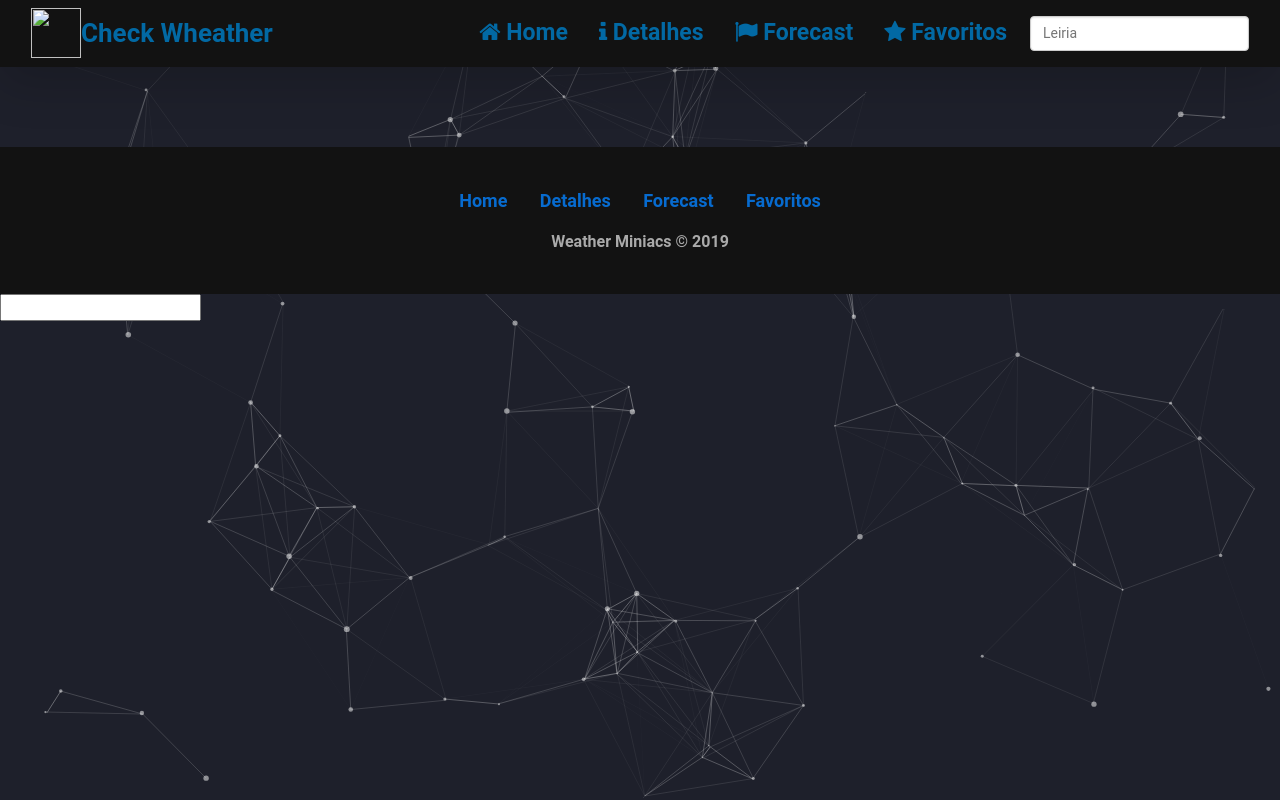
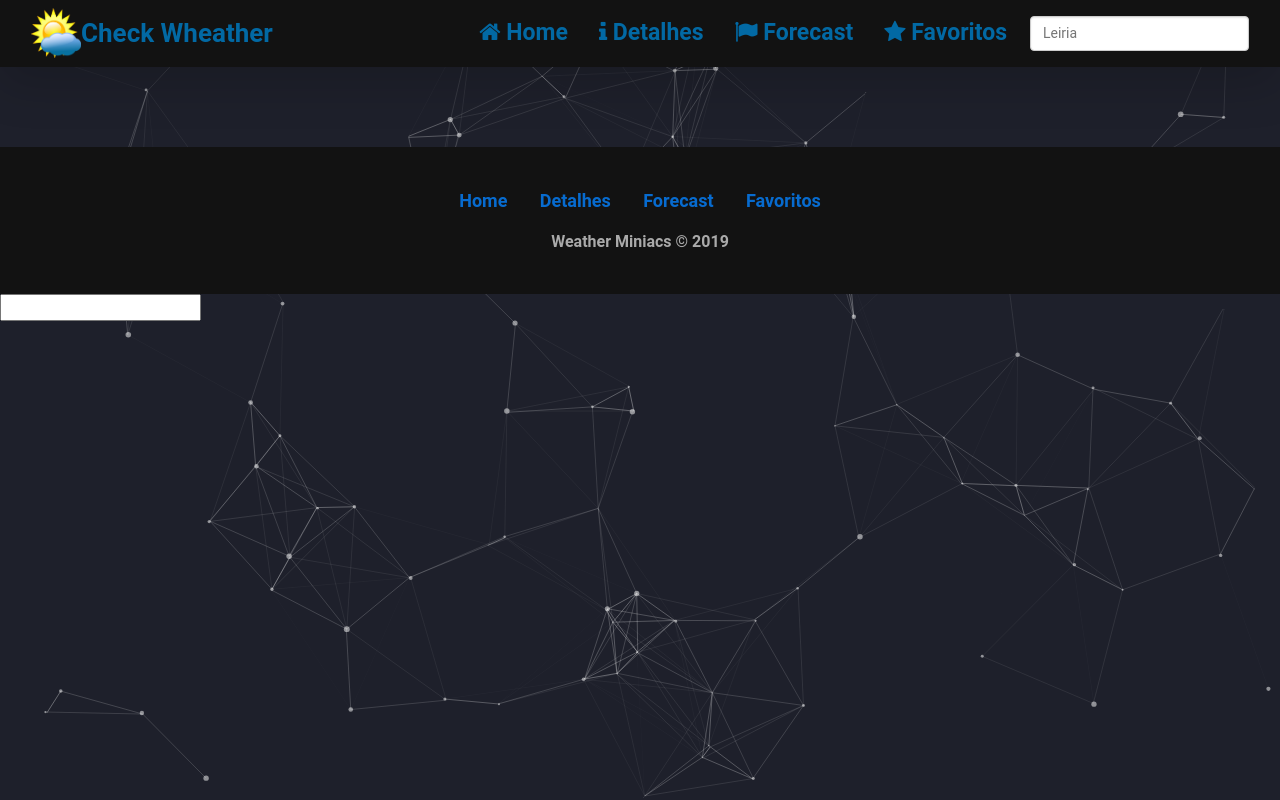
Before and after one commit to AlexScorpion100/open-weather-api, a website: page index.html in a window 1280 px wide. Drawn offline with nearby package versions, Linux system fonts and the light colour scheme; the site is published under a folder, as on GitHub Pages, so addresses that start at the root find nothing.

Commit message:
icon fix

```diff
--- a/index.html
+++ b/index.html
@@ -37,7 +37,7 @@
     <a class="cd-top js-cd-top cd-top--fade-out cd-top--show" href="#body"></a>
     <div id="particles-js"></div>
     <nav class="navbar navbar-light navbar-expand-xl sticky-top shadow-lg">
-        <div class="container-fluid"><img class="navImageIcon" src="/assets/img/icon.png" width="50px" height="50px" /><a class="navbar-brand itemNavbar" href="#">Check Wheather</a><button data-toggle="collapse" data-target="#navcol-1" class="navbar-toggler float-right" style="width: 50px;height: 50px;"><i
+        <div class="container-fluid"><img class="navImageIcon" src="assets/img/icon.png" width="50px" height="50px" /><a class="navbar-brand itemNavbar" href="#">Check Wheather</a><button data-toggle="collapse" data-target="#navcol-1" class="navbar-toggler float-right" style="width: 50px;height: 50px;"><i
                     class="fa fa-bars" style="color: #0269A4;font-size: 31px;"></i></button>
             <div class="collapse navbar-collapse d-xl-flex justify-content-xl-end show" id="navcol-1">
                 <ul class="nav navbar-nav">
```
